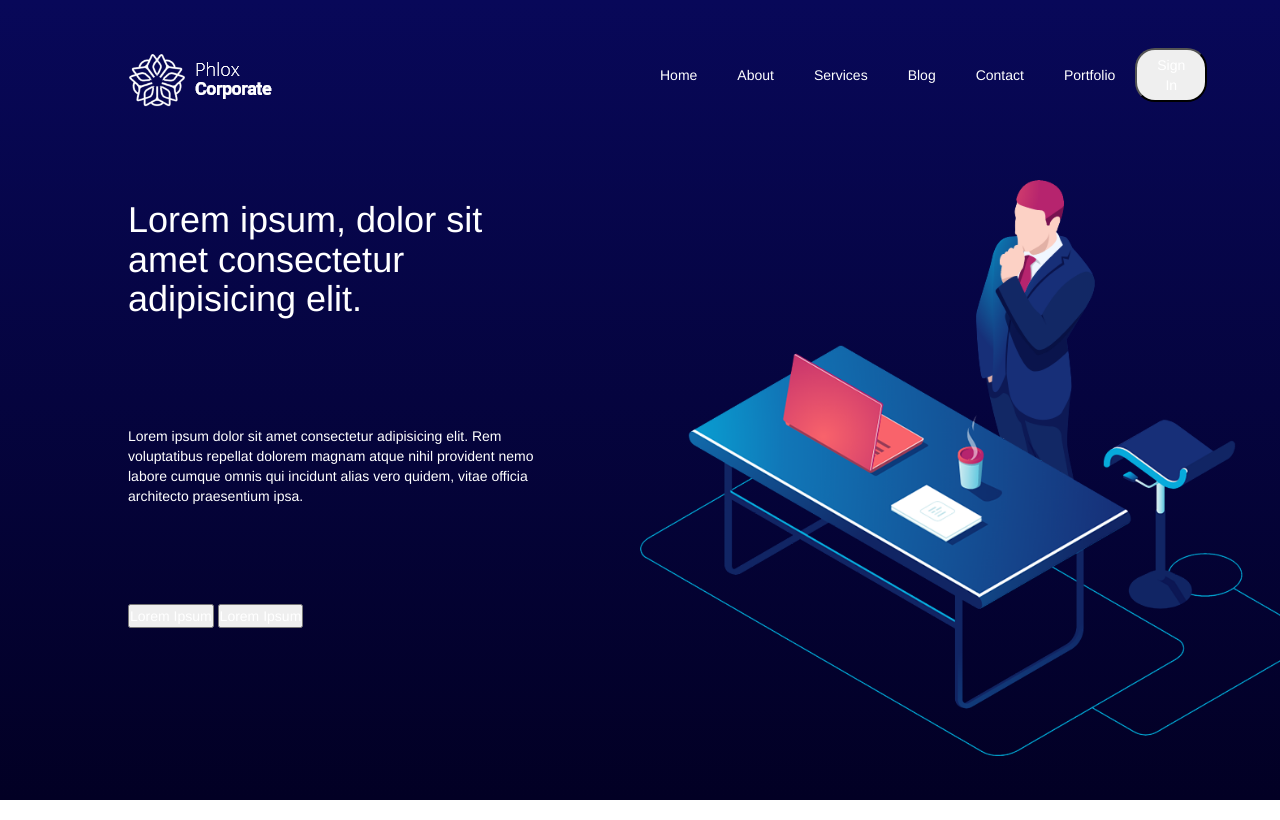
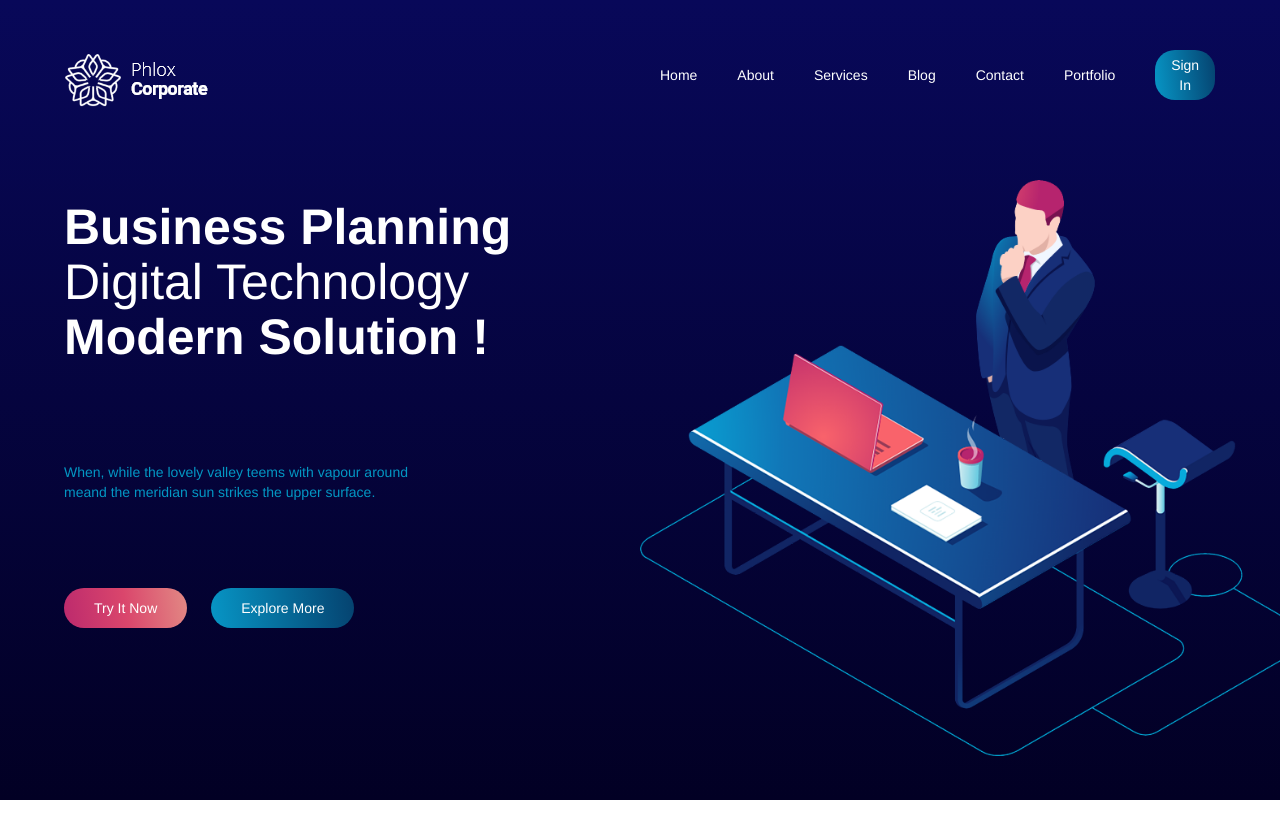
Before and after one commit to mrt-p/proj-html-vuejs, a plain HTML site: page index.html in a window 1280 px wide. Shown: the top 820 px of the page. Drawn offline with nearby package versions, Linux system fonts and the light colour scheme.

Commit message:
Header Finito

```diff
--- a/css/style.css
+++ b/css/style.css
@@ -10,14 +10,14 @@
 
 .background {
   background: rgb(2,0,36);
-background: linear-gradient(360deg, rgba(2,0,36,1) 0%, rgba(8,8,89,1) 100%);
+  background: linear-gradient(360deg, rgba(2,0,36,1) 0%, rgba(8,8,89,1) 100%);
 }
 
 /* HEADER */
 header {
   height: 100vh;
+  width: 90%;
   margin: 0 auto;
-  width: 80%;
 }
 
 /* NAVBAR MENU */
@@ -40,6 +40,7 @@ header {
 .navbar ul {
   display: flex;
   align-items: center;
+  justify-content: flex-end;
 }
 
 .navbar ul li {
@@ -50,12 +51,25 @@ header {
 .navbar ul li a {
   color: white;
 }
+.navbar ul li a:hover {
+  color: #F9636B;
+  text-decoration: none;
+}
 
 .navbar button {
   height: 50%;
-  padding: 5px 20px;
+  padding: 5px 15px;
+  margin-left: 20px;
   border-radius: 20px;
   color: white;
+  background: rgb(7,150,198);
+  background: linear-gradient(83deg, rgba(7,150,198,1) 0%, rgba(5,66,111,1) 100%);
+  border: none;
+}
+.navbar button:hover {
+  background: rgb(188,42,109);
+  background: linear-gradient(82deg, rgba(188,42,109,1) 0%, rgba(218,70,108,1) 50%, rgba(226,137,132,1) 100%);
+
 }
 
 /* FINE NAVBAR MENU */
@@ -77,11 +91,35 @@ header {
   flex-direction: column;
   justify-content: space-between;
 }
-.j_title {
-
+.j_title h1 {
+  font-size: 50px;
 }
 .j_subtitle {
   margin: 20px 0;
+  color: #03A7D3E6;
+}
+.j_button {
+  padding: 10px 30px;
+  border-radius: 20px;
+  color: white;
+  border: none;
+  margin-right: 20px;
+}
+.blue {
+  background: rgb(7,150,198);
+  background: linear-gradient(83deg, rgba(7,150,198,1) 0%, rgba(5,66,111,1) 100%);
+}
+.pink {
+  background: rgb(188,42,109);
+  background: linear-gradient(82deg, rgba(188,42,109,1) 0%, rgba(218,70,108,1) 50%, rgba(226,137,132,1) 100%);
+}
+.blue:hover {
+  background: rgb(188,42,109);
+  background: linear-gradient(82deg, rgba(188,42,109,1) 0%, rgba(218,70,108,1) 50%, rgba(226,137,132,1) 100%);
+}
+.pink:hover {
+  background: rgb(7,150,198);
+  background: linear-gradient(83deg, rgba(7,150,198,1) 0%, rgba(5,66,111,1) 100%);
 }
 
 .j_right {
--- a/index.html
+++ b/index.html
@@ -35,15 +35,18 @@
       <div class="jumbo">
         <div class="j_left">
           <div class="j_title">
-            <h1>Lorem ipsum, dolor sit amet consectetur adipisicing elit.
+            <h1> <strong> Business Planning </strong>
+              <br> Digital Technology <br>
+            <strong> Modern Solution ! </strong>
             </h1>
           </div>
           <div class="j_subtitle">
-          Lorem ipsum dolor sit amet consectetur adipisicing elit. Rem voluptatibus repellat dolorem magnam atque nihil provident nemo labore cumque omnis qui incidunt alias vero quidem, vitae officia architecto praesentium ipsa.
+          When, while the lovely valley teems with vapour around
+          <br> meand the meridian sun strikes the upper surface.
           </div>
           <div class="j_buttons">
-          <button class="j_button pink">Lorem Ipsum</button>
-          <button class="j_button blue">Lorem Ipsum</button>
+          <button class="j_button pink">Try It Now</button>
+          <button class="j_button blue">Explore More</button>
           </div>
         </div>
         <div class="j_right">
```
